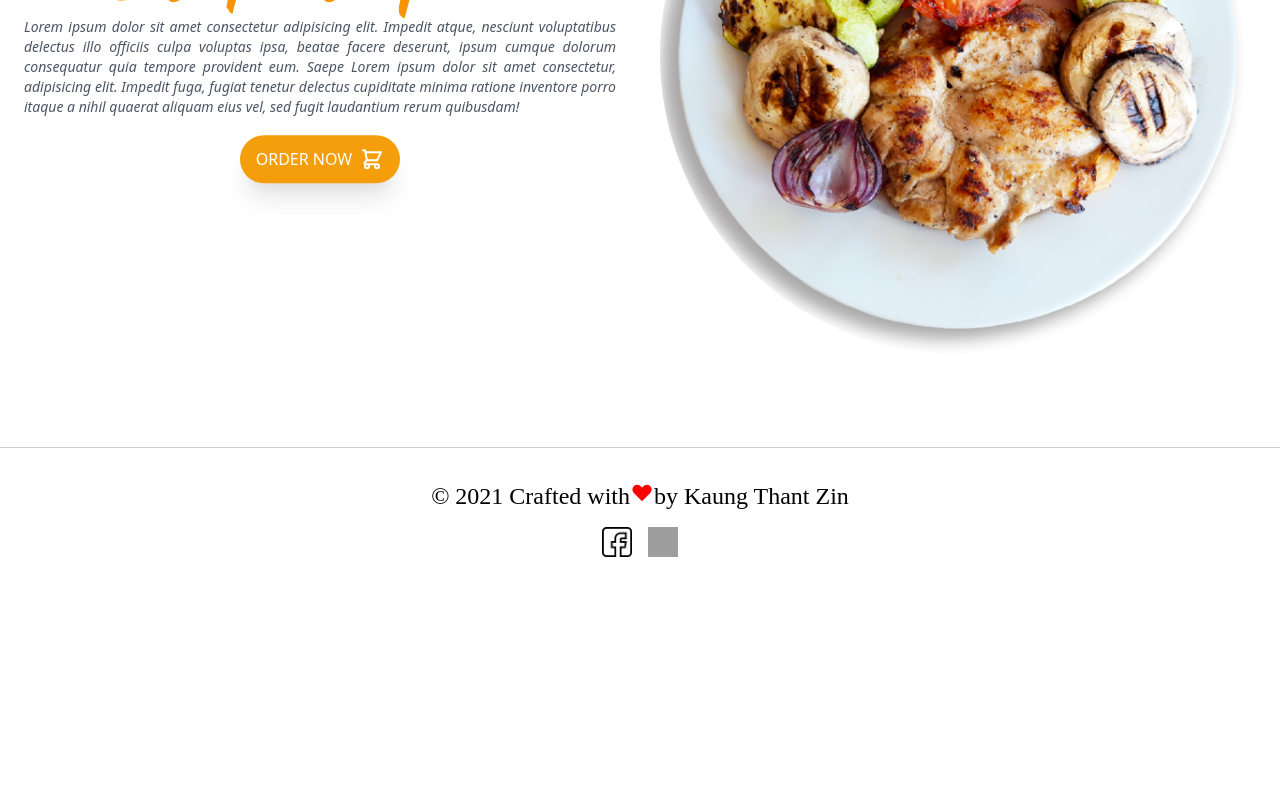
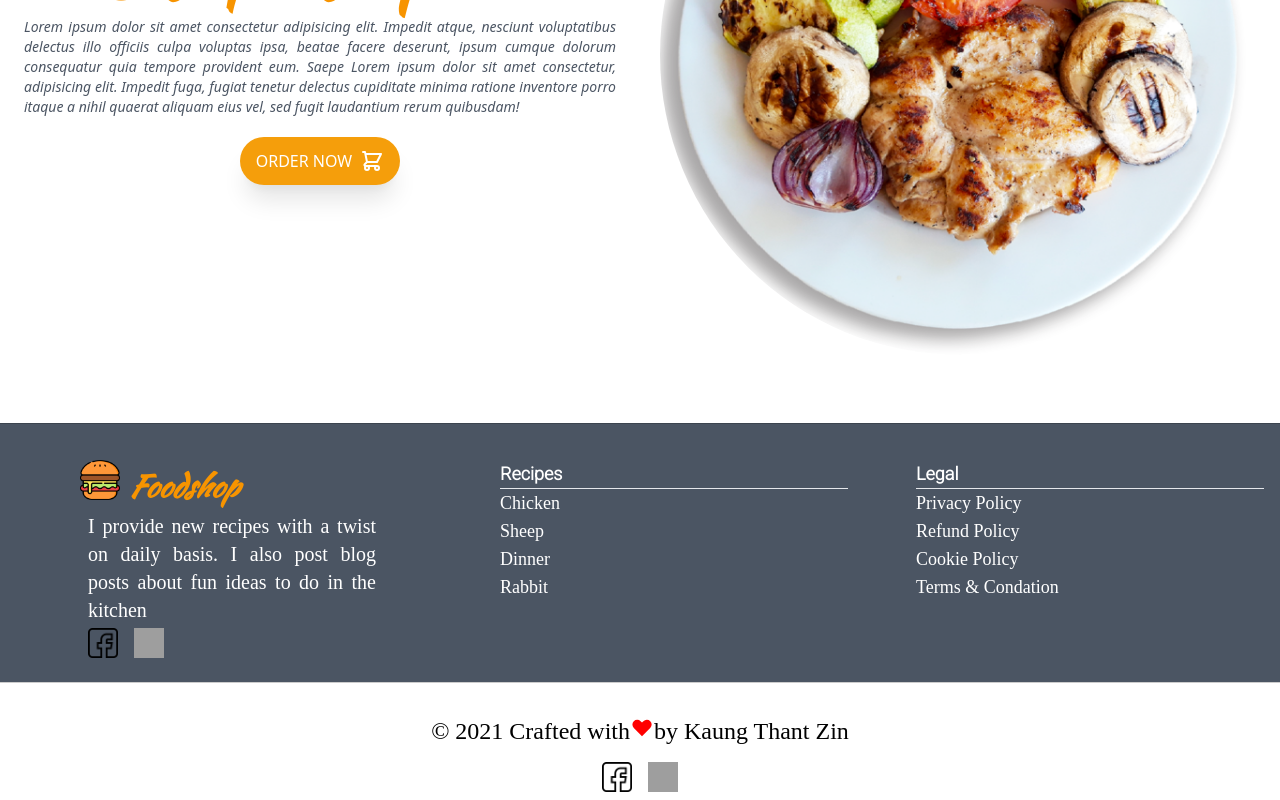
Before and after one commit to KaungThant-Zin/foodshop, a React (Create React App) app: page / in a window 1280 px wide. Shown: the part 377-1177 px from the top of the page. Before the commit the page ends 942 px from the top, so only its background shows below. Built offline with nearby package versions, Linux system fonts and the light colour scheme; grey boxes are pictures that could not be loaded; a web font is replaced by a local one.

Commit message:
Footer2 Done

```diff
--- a/src/App.jsx
+++ b/src/App.jsx
@@ -7,6 +7,7 @@ import { Switch, Route } from 'react-router-dom'
 import Menu from './pages/Menu';
 import About from './pages/About';
 import Signin from './pages/Signin';
+import Footer2 from './components/Footer2';
 
 function App() {
   return (
@@ -18,6 +19,7 @@ function App() {
         <Route path="/about" component={About}/>
         <Route path="/signin" component={Signin}/>
       </Switch>
+      <Footer2/>
       <Footer />
     </div>
   );
--- a/src/components/Footer.jsx
+++ b/src/components/Footer.jsx
@@ -5,7 +5,7 @@ import twitter from '../assets/twitter.png'
 const Footer = () => {
     return (
         <>
-            <footer className="mt-10 h-20 px-3 foottop flex justify-center">
+            <footer className="h-20 px-3 foottop flex justify-center">
                 <p className="mt-8 minifont flex text-2xl">
                 &copy; 2021 Crafted with <svg className="w-6 h-6" fill="red" viewBox="0 0 20 20" xmlns="http://www.w3.org/2000/svg"><path fillRule="evenodd" d="M3.172 5.172a4 4 0 015.656 0L10 6.343l1.172-1.171a4 4 0 115.656 5.656L10 17.657l-6.828-6.829a4 4 0 010-5.656z" clipRule="evenodd" /></svg> by Kaung Thant Zin
                 </p>
--- a/src/components/Footer2.jsx
+++ b/src/components/Footer2.jsx
@@ -0,0 +1,55 @@
+import React from 'react'
+import Logo from '../assets/hamburger.png'
+import facebook from '../assets/facebook.png'
+import twitter from '../assets/twitter.png'
+const Footer2 = () => {
+    return (
+        <div>
+            <div className="foottop bg-gray-600 text-white p-4 mt-4">
+                <div className="grid lg:grid-cols-3 md:grid-cols-2 sm:grid-cols-1">
+                    {/* logo */}
+                    <div className="pl-4 mt-5">
+                        <div className="flex font-bold text-3xl italic justify-start pl-11 ml-1">
+                            <img src={Logo} alt="logo" className="ilogo" />
+                            <h1 className="ml-2 mt-2 foodcolor headfont">Foodshop</h1>
+                        </div>
+                        <div className="text-xl text-justify pl-4 mx-10 pr-4 mt-2">
+                            <p>I provide new recipes with a twist on daily basis. I also post blog posts about fun ideas to do in the kitchen</p>
+                            <div className="flex justify-start mt-1 mb-2">
+                                <a href="http://example.com">
+                                    <img src={facebook} alt="facebook" className="i2logo" />
+                                </a>
+                                <a href="http://example.com">
+                                    <img src={twitter} alt="twitter" className="ml-4 i2logo" />
+                                </a>
+                            </div>
+                        </div>
+                    </div>
+                    {/* Recipes */}
+                    <div className="pl-16 mt-5 ml-1">
+                        <h1 className="text-lg font-semibold navfont">Recipes</h1><hr/>
+                        <ul className="text-lg">
+                            <li>Chicken</li>
+                            <li>Sheep</li>
+                            <li>Dinner</li>
+                            <li>Rabbit</li>
+                        </ul>
+                    </div>
+                    {/* Legal */}
+                    <div className="pl-16 mt-5 ml-1">
+                        <h1 className="text-lg font-semibold navfont">Legal</h1>
+                        <hr/>
+                        <ul className="text-lg">
+                            <li>Privacy Policy</li>
+                            <li>Refund Policy</li>
+                            <li>Cookie Policy</li>
+                            <li>Terms & Condation</li>
+                        </ul>
+                    </div>
+                </div>
+            </div>
+        </div>
+    )
+}
+
+export default Footer2
--- a/src/pages/About.jsx
+++ b/src/pages/About.jsx
@@ -1,21 +1,24 @@
-import React, { useEffect, useState } from 'react'
+import React from 'react'
 import about from '../assets/about.jpg'
 import whoweare from '../assets/whoweare.jpg'
 import { Link } from 'react-router-dom'
 import Zoom from 'react-reveal/Zoom'
+import Fade from 'react-reveal/Fade';
 
 const About = () => {
-    const [isAnimated, setIsAnimated] = useState(false)
-    useEffect(() => {
-        setIsAnimated(true)
-    }, [])
+    // const [isAnimated, setIsAnimated] = useState(false)
+    // useEffect(() => {
+    //     setIsAnimated(true)
+    // }, [])
     return (
         <div>
             <div className="grid lg:grid-cols-2 items-center">
                 <div className="p-3 mt-6 m-3 text-center">
-                    <img src={about} alt="about" className={`${isAnimated ? 'scale-100' : 'translate-x-full'} transform transition duration-1000 ease-in-out rounded-3xl object-cover w-full`} />
+                    <Fade right>
+                    <img src={about} alt="about" className=" transform transition duration-1000 ease-in-out rounded-3xl object-cover w-full" />
+                    </Fade>
                 </div>
-                <div className={`${isAnimated ? 'scale-100' : 'translate-x-full'} transform transition duration-1000 ease-in-out p-3 mt-4`}>
+                <div className="transform transition duration-1000 ease-in-out p-3 mt-4">
                     <Zoom>
                     <h1 className="headfont text-5xl fond-bold foodcolor mb-3 border-b-2 p-2">"About us"</h1>
 
--- a/src/pages/Home.jsx
+++ b/src/pages/Home.jsx
@@ -1,28 +1,32 @@
-import React, { useState, useEffect } from 'react'
+import React from 'react'
 import logofood from '../assets/food4.png'
 import { Link } from 'react-router-dom'
 import Flip from 'react-reveal/Flip';
+import Fade from 'react-reveal/Fade';
+
 
 const Home = () => {
-    const [isAnimated, setIsAnimated] = useState(false)
-    useEffect(() => {
-        setIsAnimated(true)
-    }, [])
+    // const [isAnimated, setIsAnimated] = useState(false)
+    // useEffect(() => {
+    //     setIsAnimated(true)
+    // }, [])
     return (
         <div>
-            <div className="grid lg:grid-cols-2 md:grid-cols-1 items-center">
-                <div className={`${isAnimated ? 'scale-100' : '-translate-x-full'} mt-5 text-center transform transition duration-1000 ease-in-out`}>
-                    <h1 className="headfont text-5xl lg:text-6xl  foodcolor font-bold">Best foodshop ever</h1>
+            <div className="grid lg:grid-cols-2 md:grid-cols-1 sm:grid-cols-1 items-center">
+                <Fade left>
+                <div className=" mt-5 text-center transform transition duration-1000 ease-in-out">
+                    <h1 className="headfont text-4xl lg:text-6xl  foodcolor font-bold">Best foodshop ever</h1>
                     <p className="mt-3 mx-6 text-justify italic text-sm text-gray-600">Lorem ipsum dolor sit amet consectetur adipisicing elit. Impedit atque, nesciunt voluptatibus delectus illo officiis culpa voluptas ipsa, beatae facere deserunt, ipsum cumque dolorum consequatur quia tempore provident eum. Saepe Lorem ipsum dolor sit amet consectetur, adipisicing elit. Impedit fuga, fugiat tenetur delectus cupiditate minima ratione inventore porro itaque a nihil quaerat aliquam eius vel, sed fugit laudantium rerum quibusdam!</p>
 
                     <div className="flex justify-center">
-                        <Link to="/menu" className="mt-5 mb-0 bg-yellow-500 text-white flex px-4 py-3 rounded-full animate-bounce shadow-xl">
+                        <Link to="/menu" className="mt-5 mb-0 bg-yellow-500 text-white flex px-4 py-3 rounded-full animate-Fade shadow-xl">
                             ORDER NOW
                         <svg className="w-6 h-6 ml-2" fill="none" stroke="currentColor" viewBox="0 0 24 24" xmlns="http://www.w3.org/2000/svg"><path strokeLinecap="round" strokeLinejoin="round" strokeWidth={2} d="M3 3h2l.4 2M7 13h10l4-8H5.4M7 13L5.4 5M7 13l-2.293 2.293c-.63.63-.184 1.707.707 1.707H17m0 0a2 2 0 100 4 2 2 0 000-4zm-8 2a2 2 0 11-4 0 2 2 0 014 0z" /></svg>
                         </Link>
                     </div>
                 </div>
-                <div className={`${isAnimated ? 'scale-100' : 'translate-x-full translate-y-full'} lg:my-10 transform transition duration-1000 ease-in-out p-3 flex justify-center `}>
+                </Fade>
+                <div className=" lg:my-10 transform transition duration-1000 ease-in-out p-3 flex justify-center">
                     <Flip>
                     <img src={logofood} alt="logofood" className="object-cover foodlogo rounded-full" />
                     </Flip>
```
Also changed, not shown: src/assets/food2.jpg (deleted).
